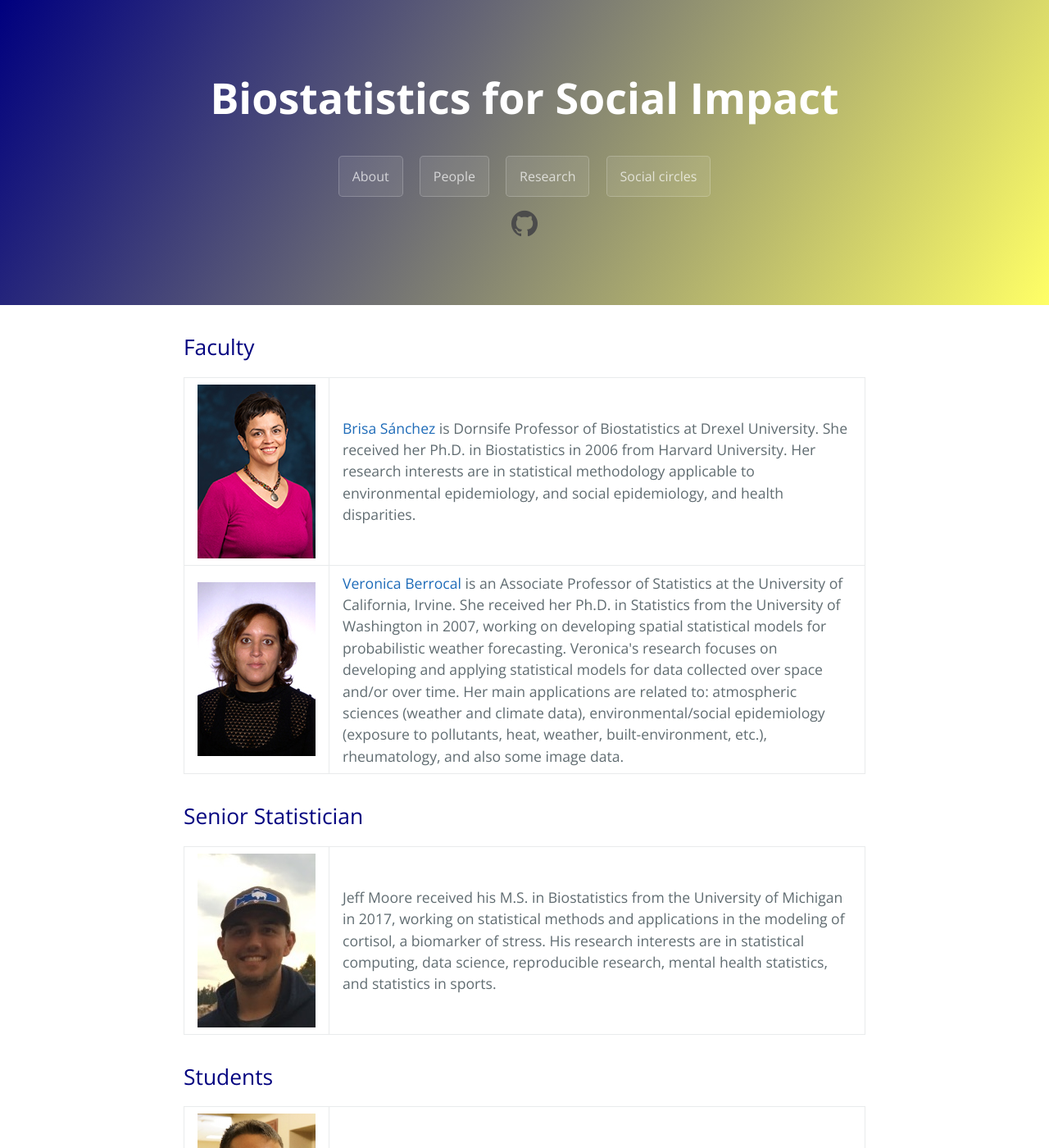
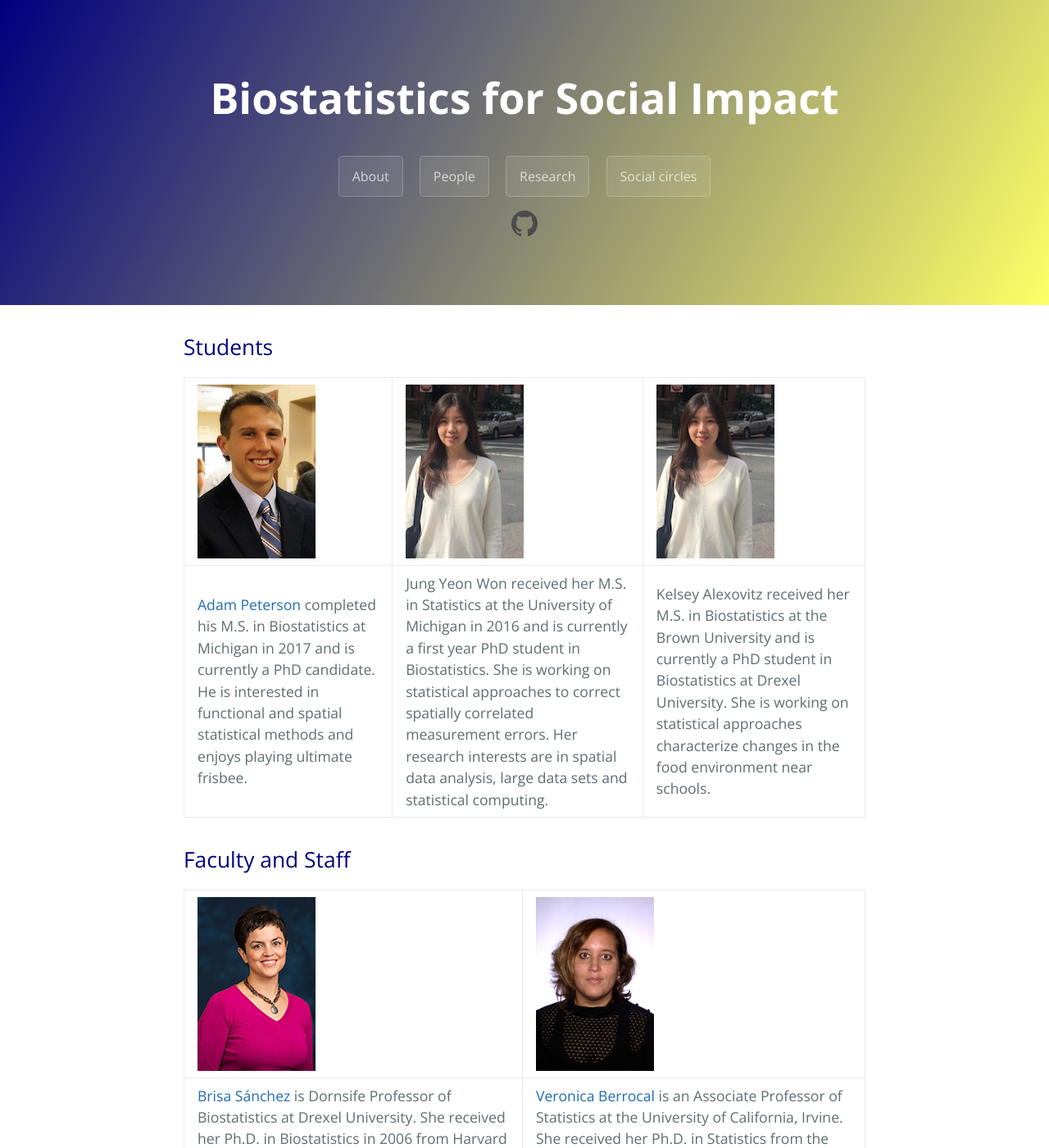
Before and after one commit to Biostatistics4SocialImpact/Biostatistics4SocialImpact.github.io, a Jekyll site: the page built from people.md, in a window 1280 px wide and 1400 px high. Shown: the whole window at 82% size. Built offline with Jekyll 4.4.1, drawn with Linux system fonts in a browser that asks for light colours; some of the changed text lies outside the part shown.

Commit message:
Update people.md

```diff
--- a/people.md
+++ b/people.md
@@ -3,33 +3,6 @@ layout: page
 title: People
 permalink: /people/
 ---
-
-## Faculty
-
-<table>
-  <tbody>
-    <tr>
-      <td><div class="thumbbrisa"></div></td>
-      <td> <a href="https://drexel.edu/dornsife/academics/faculty/Brisa%20Sanchez/">Brisa Sánchez</a> is Dornsife Professor of Biostatistics at Drexel University. She received her Ph.D. in Biostatistics in 2006 from Harvard University. Her research interests are in statistical methodology applicable to environmental epidemiology, and social epidemiology, and health disparities.</td>
-    </tr>
-    <tr>
-      <td><div class="thumbberrocal"></div></td>
-      <td><a href="https://www.stat.uci.edu/faculty/veronica-berrocal/">Veronica Berrocal</a> is an Associate Professor of Statistics at the University of California, Irvine. She received her Ph.D. in Statistics from the University of Washington in 2007, working on developing spatial statistical models for probabilistic weather forecasting. Veronica's research focuses on developing and applying statistical models for data collected over space and/or over time. Her main applications are related to: atmospheric sciences (weather and climate data), environmental/social epidemiology (exposure to pollutants, heat, weather, built-environment, etc.), rheumatology, and also some image data.</td>
-    </tr>
-  </tbody>
-</table>
-
-## Senior Statistician
-
-<table>
-  <tbody>
-    <tr>
-      <td><div class="thumbskaza"></div></td>
-      <td> Jeff Moore received his M.S. in Biostatistics from the University of Michigan in 2017, working on statistical methods and applications in the modeling of cortisol, a biomarker of stress. His research interests are in statistical computing, data science, reproducible research, mental health statistics, and statistics in sports. </td>
-    </tr>
-  </tbody>
-</table>
-
 
 ## Students
 
@@ -37,19 +10,13 @@ permalink: /people/
   <tbody>
     <tr>
       <td><div class="thumbpeterson"></div></td>
-      <td> <a href="http://apeterson91.github.io/">Adam Peterson</a> completed his M.S. in Biostatistics at Michigan in 2017 and is currently a PhD candidate. He is interested in functional and spatial statistical methods and enjoys playing ultimate frisbee.</td>
+      <td><div class="thumbjung"></div></td>
+      <td><div class="thumbjung"></div></td>
     </tr>
      <tr>
-      <td><div class="thumbjung"></div></td>
+      <td> <a href="http://apeterson91.github.io/">Adam Peterson</a> completed his M.S. in Biostatistics at Michigan in 2017 and is currently a PhD candidate. He is interested in functional and spatial statistical methods and enjoys playing ultimate frisbee.</td>
       <td>Jung Yeon Won received her M.S. in Statistics at the University of Michigan in 2016 and is currently a first year PhD student in Biostatistics. She is working on statistical approaches to correct spatially correlated measurement errors. Her research interests are in spatial data analysis, large data sets and statistical computing. </td>
-    </tr>
-     <tr>
-      <td></td>
-      <td>David Lim</td>
-    </tr>
-     <tr>
-      <td></td>
-      <td>Nuha Mahmood</td>
+      <td>Kelsey Alexovitz received her M.S. in Biostatistics at the Brown University and is currently a PhD student in Biostatistics at Drexel University. She is working on statistical approaches characterize changes in the food environment near schools. </td>
     </tr>
   </tbody>
 </table>
@@ -69,8 +36,6 @@ permalink: /people/
     </tr>
   </tbody>
 </table>
-
-## Senior Statistician
 
 <table>
   <tbody>
@@ -107,5 +72,13 @@ permalink: /people/
       <td><div class="thumbfatema"></div></td>
       <td>Fatema Shafie is an M.S. in Biostatistics student at the University of Michigan. She is interested in applying biostatistics to health disparities research. </td>
     </tr>
+    <tr>
+      <td></td>
+      <td>David Lim</td>
+    </tr>
+     <tr>
+      <td></td>
+      <td>Nuha Mahmood</td>
+    </tr>
   </tbody>
 </table>
```
